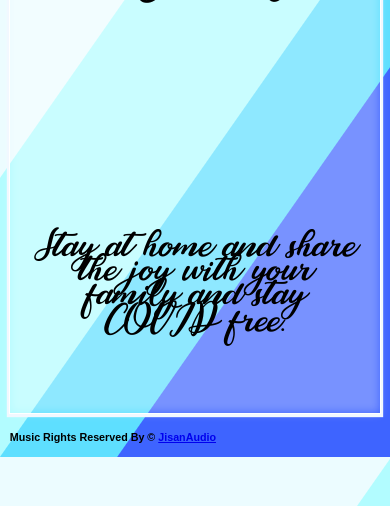
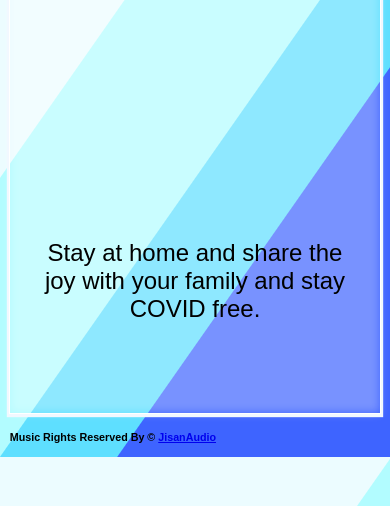
Before and after one commit to mytaison/EidCard, a plain HTML site: page index.html in a window 390 px wide. Shown: the part 381-887 px from the top of the page. Drawn offline with Linux system fonts and the light colour scheme.

Commit message:
Update style.css

```diff
--- a/style.css
+++ b/style.css
@@ -68,4 +68,7 @@ body{
         width: 90vw;
         padding: 5vh 5vw;
     }
+    .flexContainer, .itemContainer{
+        font-family: Arial, Helvetica, sans-serif;
+    }
 }
```
